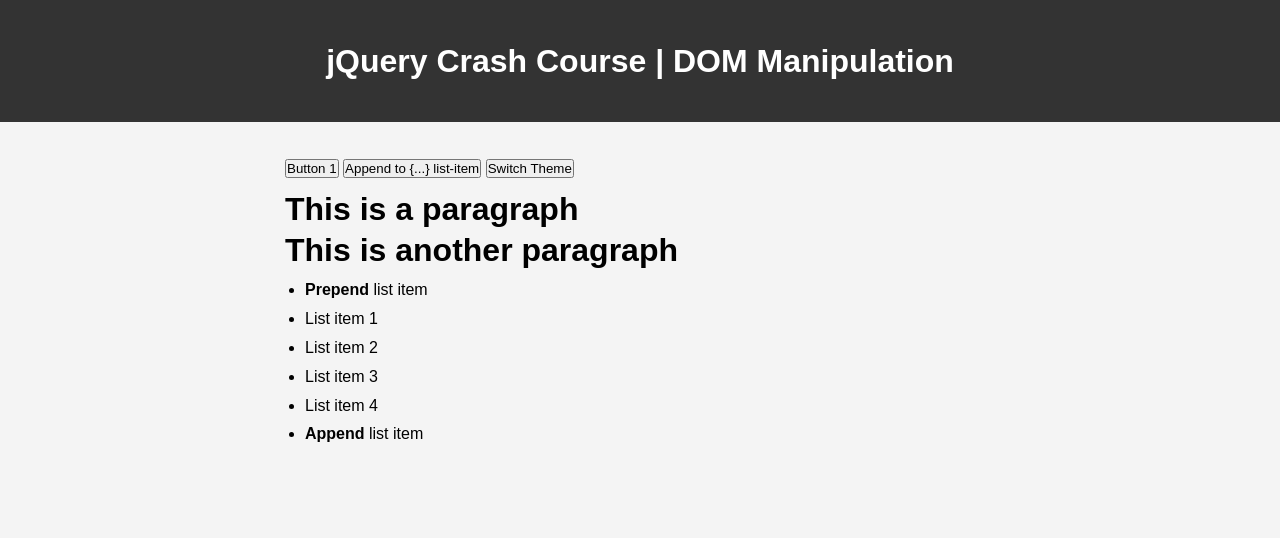
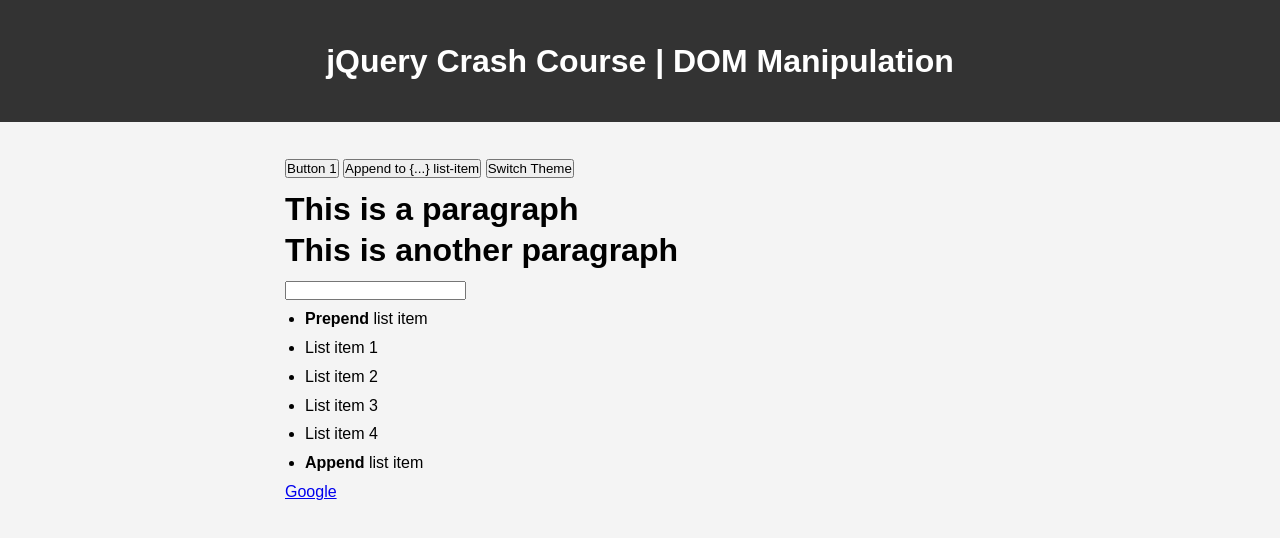
Before and after one commit to fillahalfatih/learn-jquery, a plain HTML site: page page/dom-manipulation.html in a window 1280 px wide. Drawn offline with nearby package versions, Linux system fonts and the light colour scheme.

Commit message:
create input element

```diff
--- a/page/dom-manipulation.html
+++ b/page/dom-manipulation.html
@@ -22,12 +22,15 @@
         <p class="para1">This is a paragraph</p>
         <p class="para2">This is another paragraph</p>
         <div id="myDiv">
+            <input type="text" name="" id="newItem">
             <ul>
                 <li class="list-item-1">List item 1</li>
                 <li class="list-item-2">List item 2</li>
                 <li class="list-item-3">List item 3</li>
                 <li class="list-item-4">List item 4</li>
             </ul>
+            <a href="https://google.com">Google</a>
+            <!-- <ul id="users"></ul> -->
         </div>
     </div>
 
```
